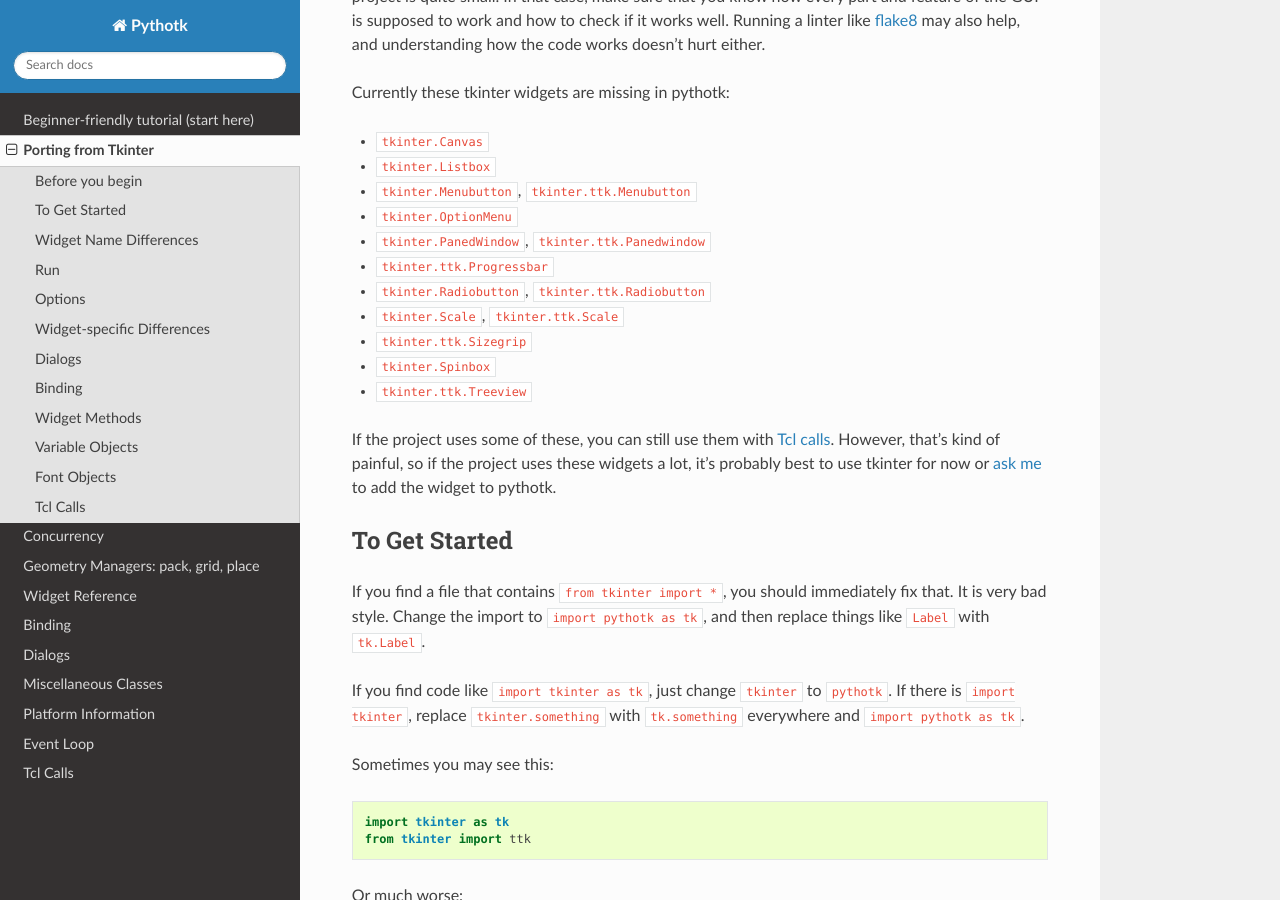
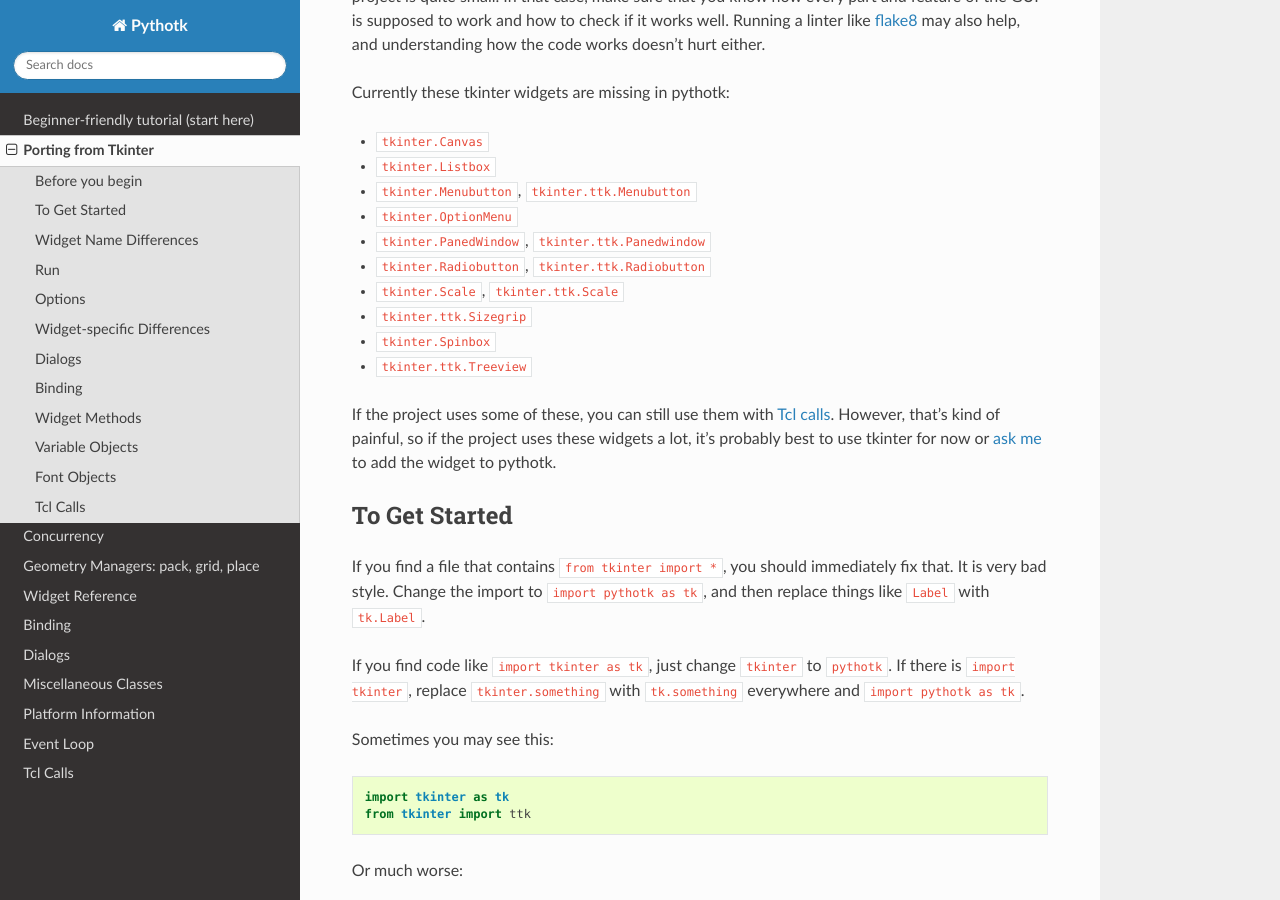
Before and after one commit to Akuli/teek, a Sphinx documentation site: the page built from docs/tkinter.rst, in a window 1280 px wide and 900 px high, scrolled down 351 px. Built offline with Sphinx 7.4.7 and the Read the Docs theme 2.0.0, drawn with Linux system fonts in a browser that asks for light colours.

Commit message:
this is done now

```diff
--- a/docs/tkinter.rst
+++ b/docs/tkinter.rst
@@ -27,7 +27,6 @@ Currently these tkinter widgets are missing in pythotk:
 * ``tkinter.Menubutton``, ``tkinter.ttk.Menubutton``
 * ``tkinter.OptionMenu``
 * ``tkinter.PanedWindow``, ``tkinter.ttk.Panedwindow``
-* ``tkinter.ttk.Progressbar``
 * ``tkinter.Radiobutton``, ``tkinter.ttk.Radiobutton``
 * ``tkinter.Scale``, ``tkinter.ttk.Scale``
 * ``tkinter.ttk.Sizegrip``
```
